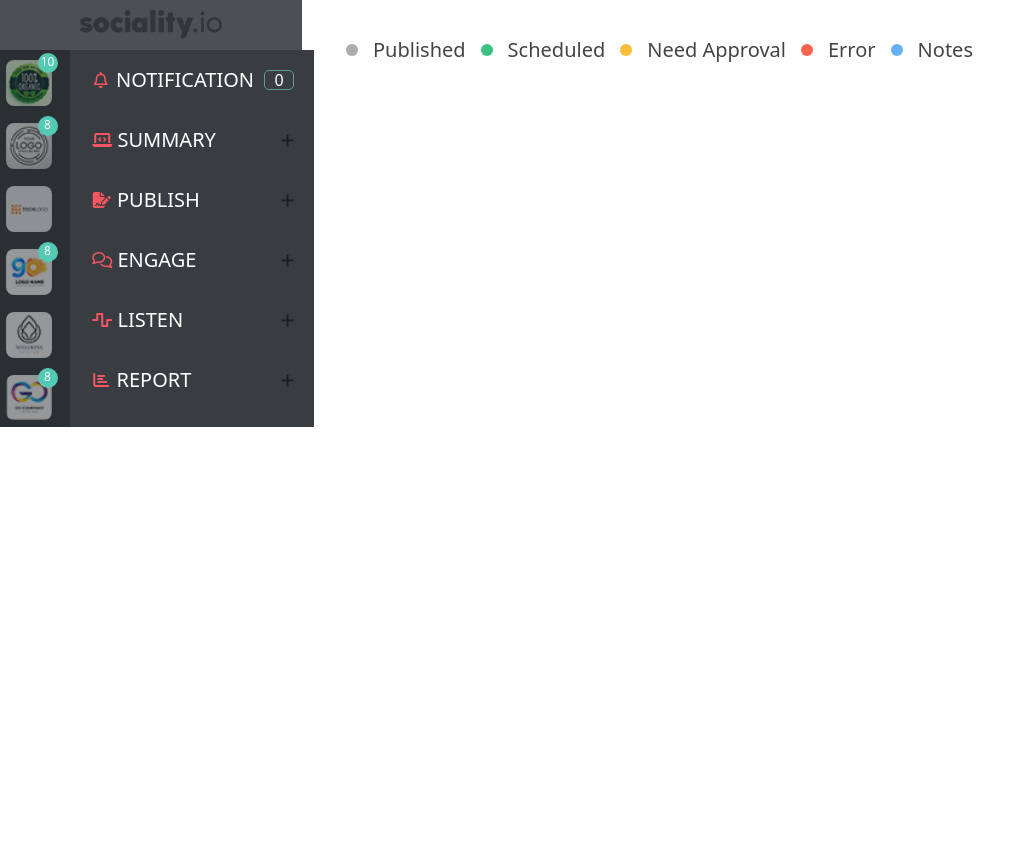
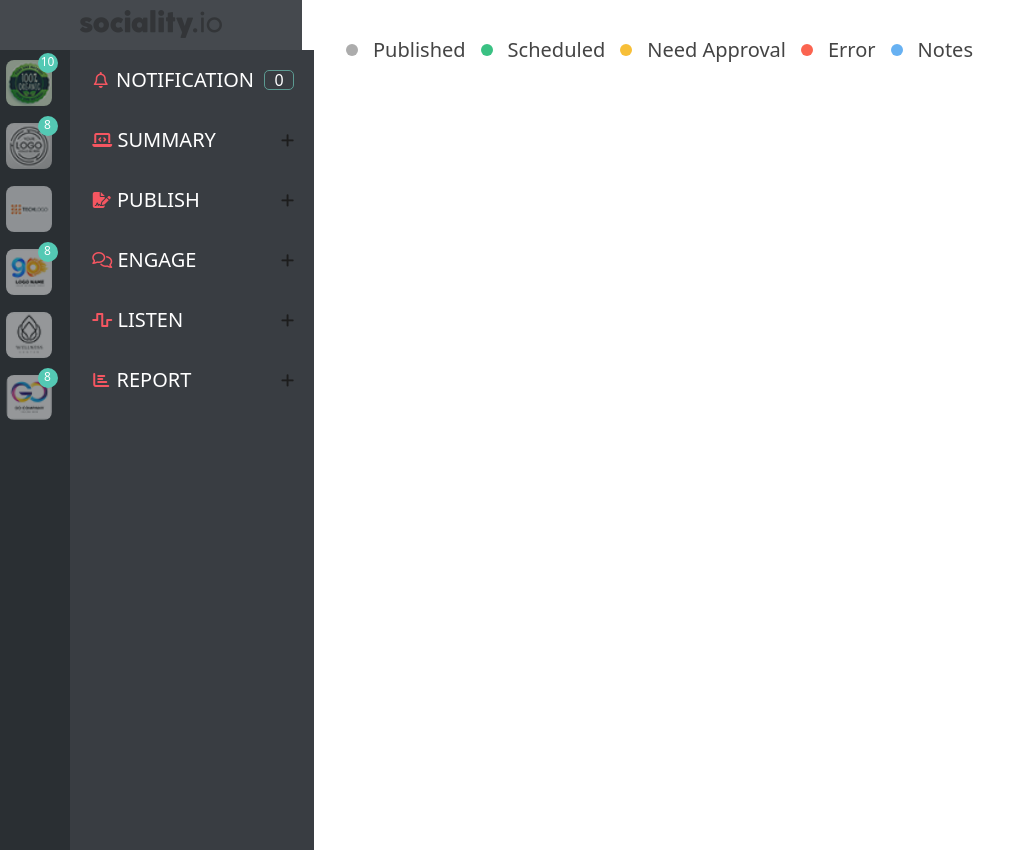
Before and after one commit to AhmedAmin90/sociality-react, a React (Create React App) app: page / in a window 1280 px wide. Shown: the whole page, without its empty margins (0-1036 px from the left). Before the commit the page ends 800 px from the top, so only its background shows below. Built offline with nearby package versions, Linux system fonts and the light colour scheme.

Commit message:
Fix some warnings

```diff
--- a/src/components/Cards.js
+++ b/src/components/Cards.js
@@ -28,7 +28,7 @@ class Cards extends Component {
 
     render(){
         const statusColor = ()=> {
-            if (this.props.status == 0 ) {
+            if (this.props.status === 0 ) {
                 return 'need-approval-color'
             }
             else if (this.props.status === 1 ) {
@@ -66,7 +66,7 @@ class Cards extends Component {
         }
 
         const statusIcons = ()=> {
-            if (this.props.status == 0 ) {
+            if (this.props.status === 0 ) {
                 return  <ul>
                 <li><img src={WaitingApproval} alt="post-cards-icon"/></li>
                 <li><img src={Delete} alt="post-cards-icon"/></li>
--- a/src/components/Layout.js
+++ b/src/components/Layout.js
@@ -36,7 +36,7 @@ class Layout extends Component {
                         <div className="Layout-sidebar-logo " >
                             <img src={logo}/>
                         </div>
-                        <div className="row h-100">
+                        <div className="row h-100 side-bar">
                             <div className="Layout-tabs-area col-3 ">
                                 <Switchingtabs clickedTab={this.handleTabChange} handleNot={this.handleNotification} />
                             </div>
@@ -57,7 +57,6 @@ class Layout extends Component {
                     </div>
                 </div>
             </div>
-
         )
     }
 }
--- a/src/components/Sections.js
+++ b/src/components/Sections.js
@@ -19,11 +19,10 @@ class Sections extends Component {
                 const newDate = new Date(date);
                 const finalDate = new Intl.DateTimeFormat('en-GB', {year: 'numeric', month: 'long', day: 'numeric'}).format(newDate)
             return <div  key={uuidv4()}>
-                {/* Show date before cards: */}
                 <h3 className="Sections-title-date">{finalDate}</h3>
                 <div className="row">
                     {this.props.posts.map(post=>{
-                        // change the form of the date and the time:
+                    // change the form of the date and the time:
                     const publishArr = post['published_at'].split(' ');
                     const postTime = publishArr[1].slice(0 , 5)
                     const postDate = new Date(publishArr[0])
@@ -31,7 +30,7 @@ class Sections extends Component {
 
                     // Show the post under its correct publish date:
                     if (post['published_at'].split(' ').splice(0, 1).toString()=== date ) {
-                        return <div className="Card-main"  key={uuidv4()}>
+                        return <div className="Card-main col-4"  key={uuidv4()}>
                         <Cards
                         key={uuidv4()}
                         publishDate={`${newPublishDate} - ${postTime} ` }
--- a/src/components/Switchingtab.js
+++ b/src/components/Switchingtab.js
@@ -73,18 +73,18 @@ class Switchingtabs extends Component {
 
     handleTabClick = (name)=>{
         // Get correct data that related to the client (company) name:
-        let newData = []
-         this.state.postsDates.map(date=> {
-            {this.state.posts[date].map(post=> {
+        let newData = [];
+         this.state.postsDates.forEach(date=> {
+            {this.state.posts[date].forEach(post=> {
                 if (post['account']['name'] === name) {
                     newData.push(post)
                 }
             })}
         })
 
-        // Connect Data with its publish date:
+        // Connect Data with its publish date to update the dates in the state of layout:
         let datesArr = []
-        newData.map(post=>{
+        newData.forEach(post=>{
             const publishArr = post['published_at'].split(' ').splice(0, 1).toString();
             datesArr.push(publishArr)
         })
@@ -107,7 +107,7 @@ class Switchingtabs extends Component {
         selectedTab.clicked = !selectedTab.clicked;
         selectedTab.not = 0;
         const otherTabs = this.state.tabs.filter(tab => tab.id !== id);
-        otherTabs.map(tab=>{
+        otherTabs.forEach(tab=>{
             tab.clicked = false
         })
         this.setState({tabs: [...this.state.tabs]});
--- a/src/components/Tab.js
+++ b/src/components/Tab.js
@@ -33,9 +33,7 @@ static defaultProps = {
                 <div className={`Tabs-hidden ${hiddenDiv}`}></div>
                 <div className="Tabs-img">
                     <div className={notificationSeen}>{this.props.notifictaion}</div>
-                    <a onClick={this.handleClick} className={tabClicked} >
-                        <img src={this.props.logo} alt={`${this.props.name} logo`} />
-                    </a>
+                        <img src={this.props.logo} alt={`${this.props.name} logo`} onClick={this.handleClick} className={tabClicked}/>
                 </div>
             </div>
         )
--- a/src/index.css
+++ b/src/index.css
@@ -3,11 +3,19 @@
 
 * {
   box-sizing: border-box;
+
 }
 
+html {
+  height: 100%;
+  margin: 0;
+  padding: 0;
+}
 
 body {
   margin: 0;
+  padding: 0;
+  height:100%;
   font-family: 'Raleway', sans-serif;
   -webkit-font-smoothing: antialiased;
   -moz-osx-font-smoothing: grayscale;
--- a/src/style/Layout.css
+++ b/src/style/Layout.css
@@ -5,11 +5,15 @@
 .Layout-sidebar-logo {
     height: 50px;
     opacity: 0.9;
-    background-color: #393d42;
+    background-color: #31363b;
+}
+
+.side-bar {
+    min-height: 100vh;
 }
 
 .Layout-sidebar-logo img {
-    margin-top: 10px
+    margin-top: 10px;
 }
 
 .Layout-tabs-area {
```
Also changed, not shown: src/style/App.css (line endings or trailing spaces).
